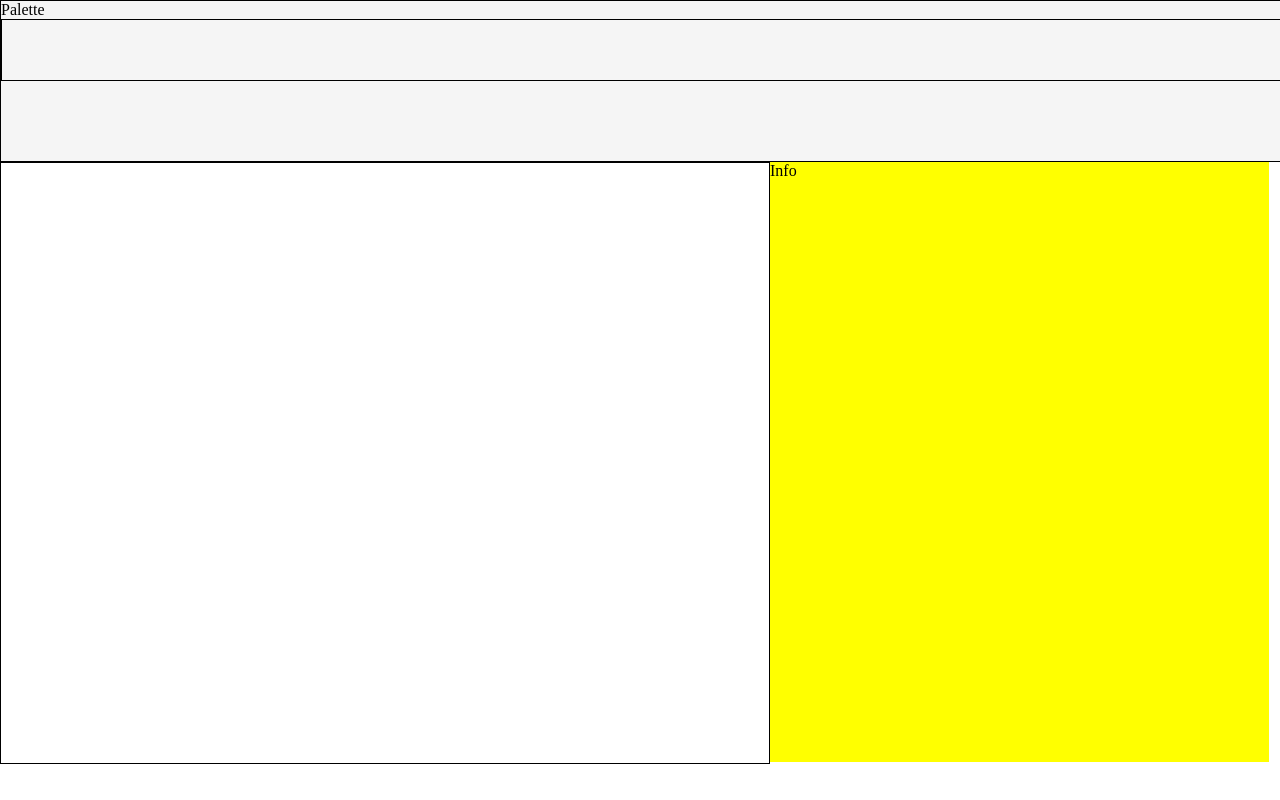
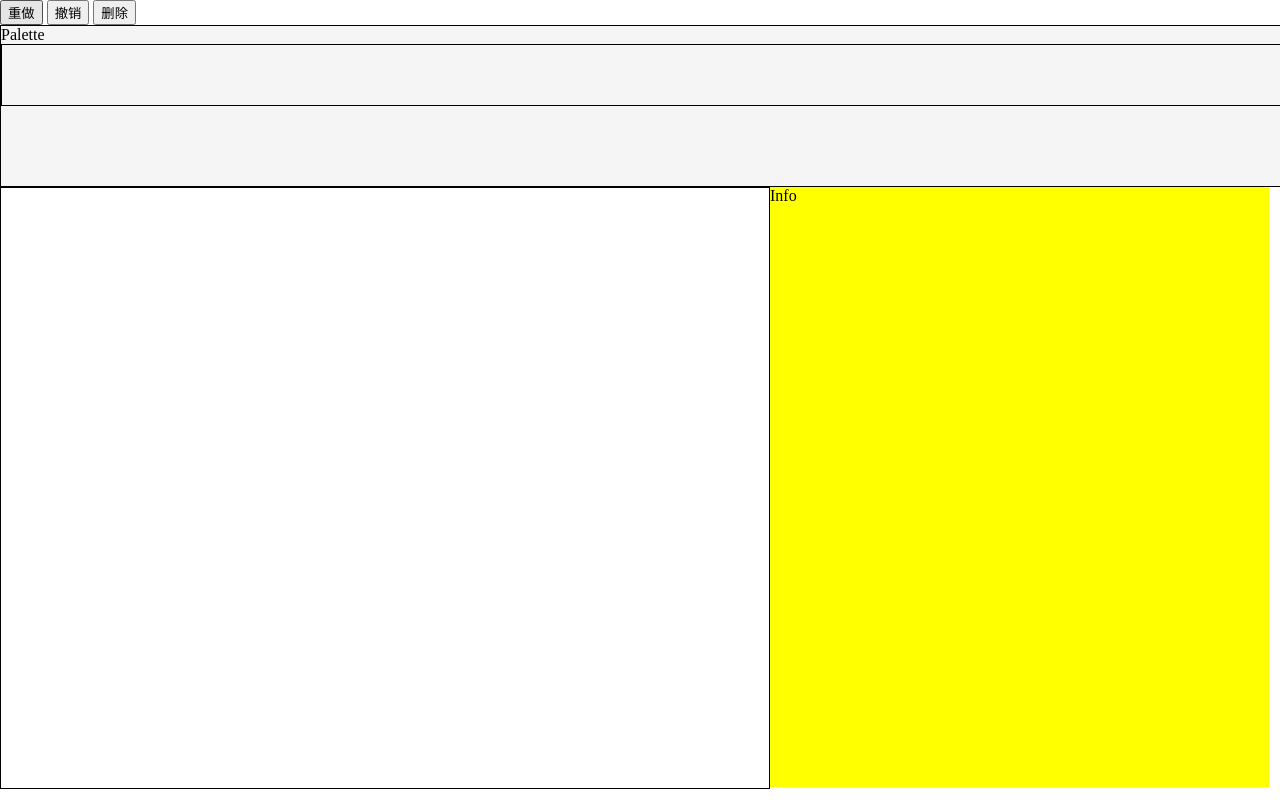
Before and after one commit to 1085641510/gojs, a Vue app: page src/index.html in a window 1280 px wide. Built offline with nearby package versions, Linux system fonts and the light colour scheme; what gojs would draw is missing.

Commit message:
Update index.html

```diff
--- a/src/index.html
+++ b/src/index.html
@@ -8,6 +8,9 @@
 		<div id="app">
 			<!-- {{message}} -->
 			<div id="sample">
+				<button id="reformCanvas">重做</button>
+				<button id="undoCanvas">撤销</button>
+				<button id="deleteCanvas">删除</button>
 				<div id="paletteDraggable" class="draggable" style="width: 100%;height:160px; background-color: whitesmoke; border: solid 1px black">
       <div id="paletteDraggableHandle" class="handle">Palette</div>
       <div id="paletteContainer">
```
